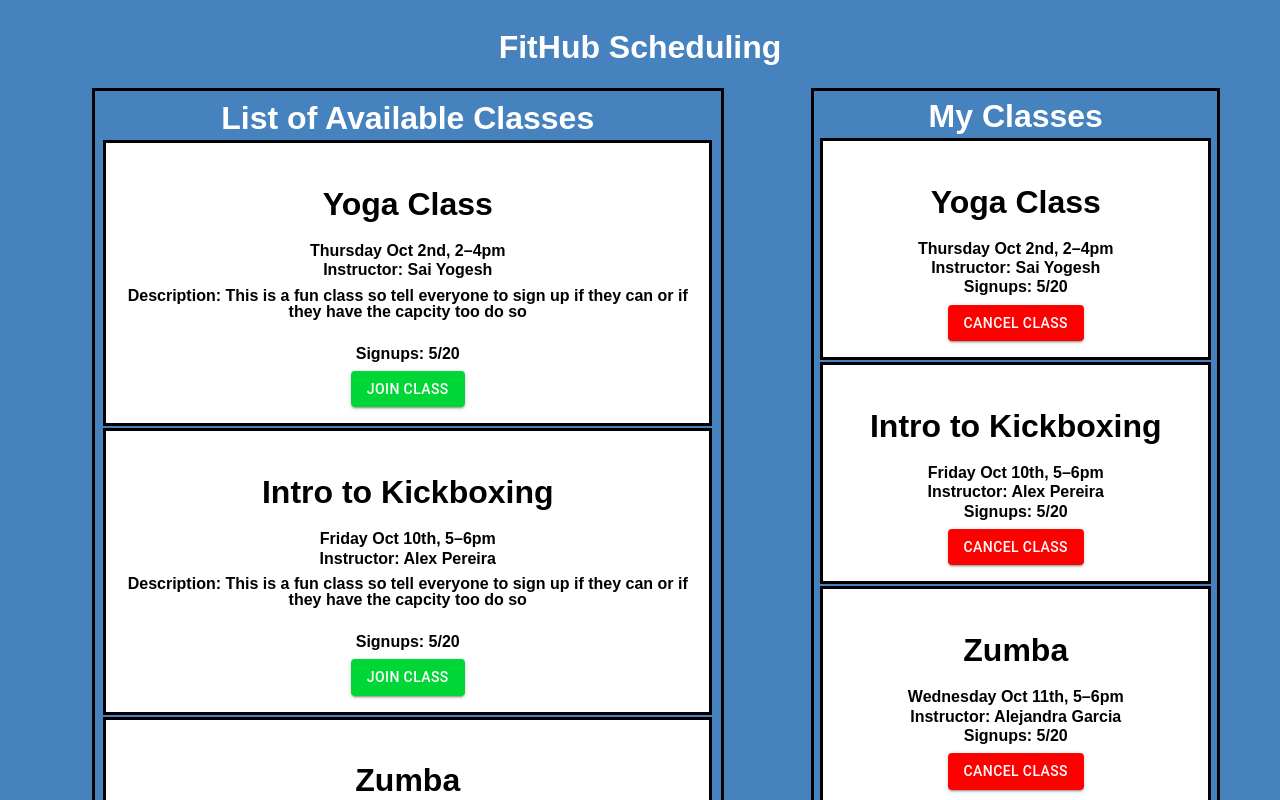
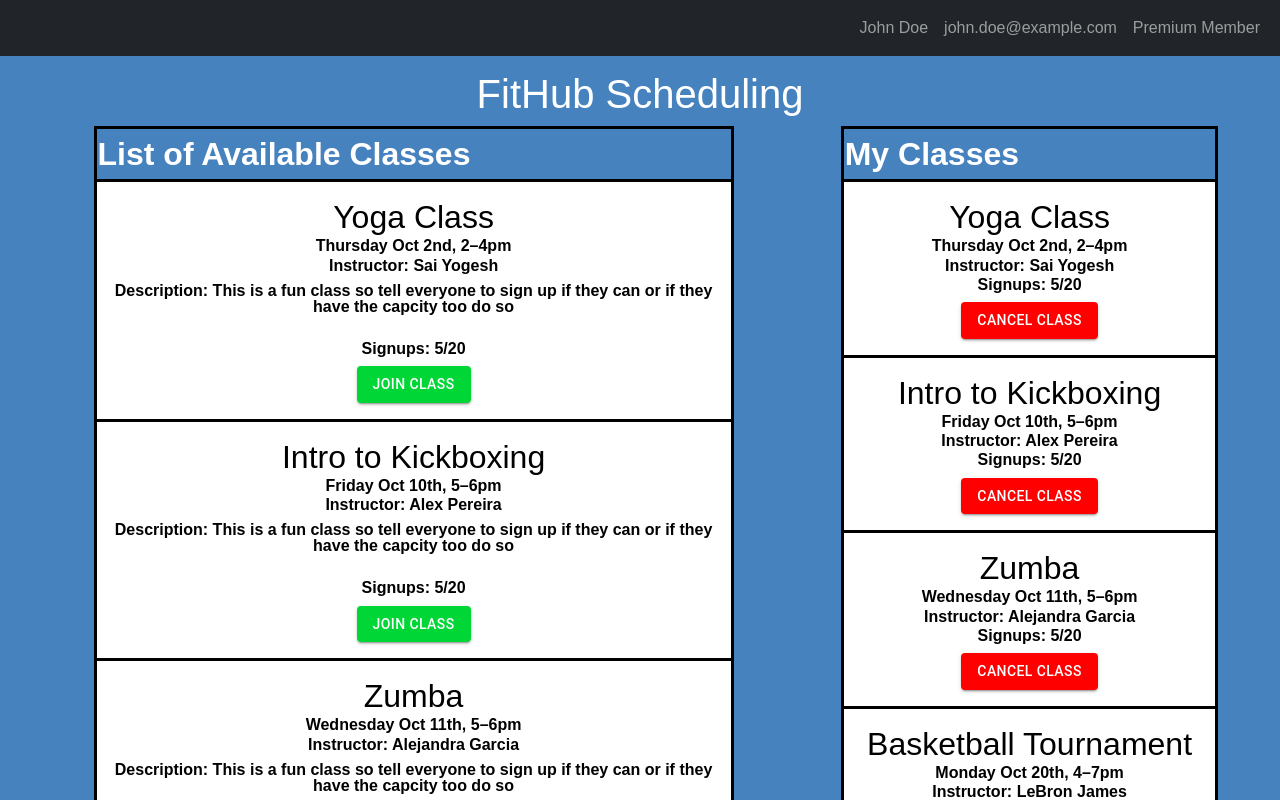
Before and after one commit to RishieNagarajah/CPS714-Section1-scheduling, a Next.js app in the folder scheduling/: page / in a window 1280 px wide. Shown: the top 800 px of the page. Built offline with nearby package versions, Linux system fonts and the light colour scheme.

Commit message:
Added floating Navbar with name, email, and membership tier

```diff
--- /dev/null
+++ b/scheduling/app/Navbar.tsx
@@ -0,0 +1,23 @@
+'use client';
+
+import React from 'react';
+import { Navbar, Container, Nav } from 'react-bootstrap';
+import 'bootstrap/dist/css/bootstrap.min.css';
+
+export default function NavigationBar() {
+  return (
+    <Navbar bg="dark" variant="dark" fixed="top" expand="lg">
+      <Container fluid>
+        {/* <Navbar.Brand href="#home">Schedule App</Navbar.Brand> */}
+        <Navbar.Toggle aria-controls="basic-navbar-nav" />
+        <Navbar.Collapse id="basic-navbar-nav">
+          <Nav className="ms-auto">
+            <Nav.Link href="#name">John Doe</Nav.Link>
+            <Nav.Link href="#email">john.doe@example.com</Nav.Link>
+            <Nav.Link href="#membership">Premium Member</Nav.Link>
+          </Nav>
+        </Navbar.Collapse>
+      </Container>
+    </Navbar>
+  );
+}
--- a/scheduling/app/layout.tsx
+++ b/scheduling/app/layout.tsx
@@ -1,7 +1,10 @@
+'use client';
+
 import type { Metadata } from "next";
 // import { Geist, Geist_Mono } from "next/font/google";
 import "./globals.css";
-
+import "bootstrap/dist/css/bootstrap.min.css";
+import NavigationBar from "./Navbar";
 // const geistSans = Geist({
 //   variable: "--font-geist-sans",
 //   subsets: ["latin"],
@@ -27,7 +30,10 @@ export default function RootLayout({
       <body
         // className={`${geistSans.variable} ${geistMono.variable} antialiased`}
       >
+        <NavigationBar />
+        <div style={{ marginTop : '70px' }}>
         {children}
+        </div>
       </body>
     </html>
   );
--- a/scheduling/package.json
+++ b/scheduling/package.json
@@ -9,14 +9,16 @@
     "lint": "eslint"
   },
   "dependencies": {
+    "bootstrap": "^5.3.8",
     "next": "16.0.3",
     "react": "19.2.0",
+    "react-bootstrap": "^2.10.10",
     "react-dom": "19.2.0"
   },
   "devDependencies": {
     "@tailwindcss/postcss": "^4",
     "@types/node": "^20",
-    "@types/react": "^19",
+    "@types/react": "^19.2.5",
     "@types/react-dom": "^19",
     "eslint": "^9",
     "eslint-config-next": "16.0.3",
```
Also changed, not shown: 1 other file (tests, documents, lock files or other folders).
